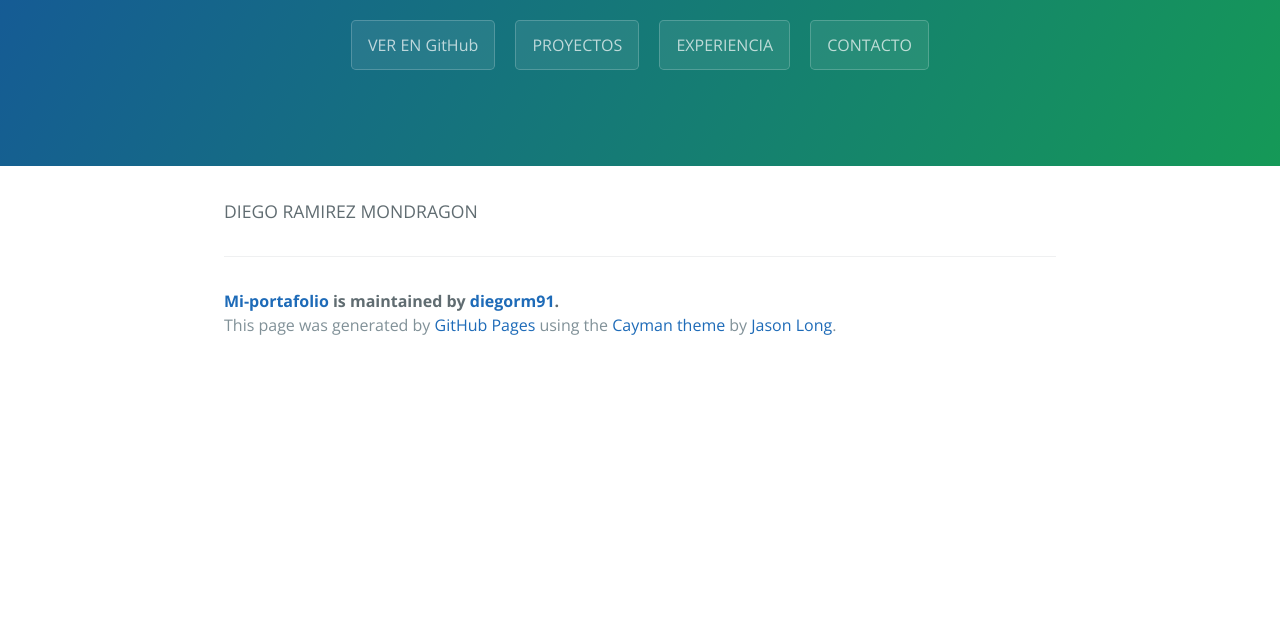
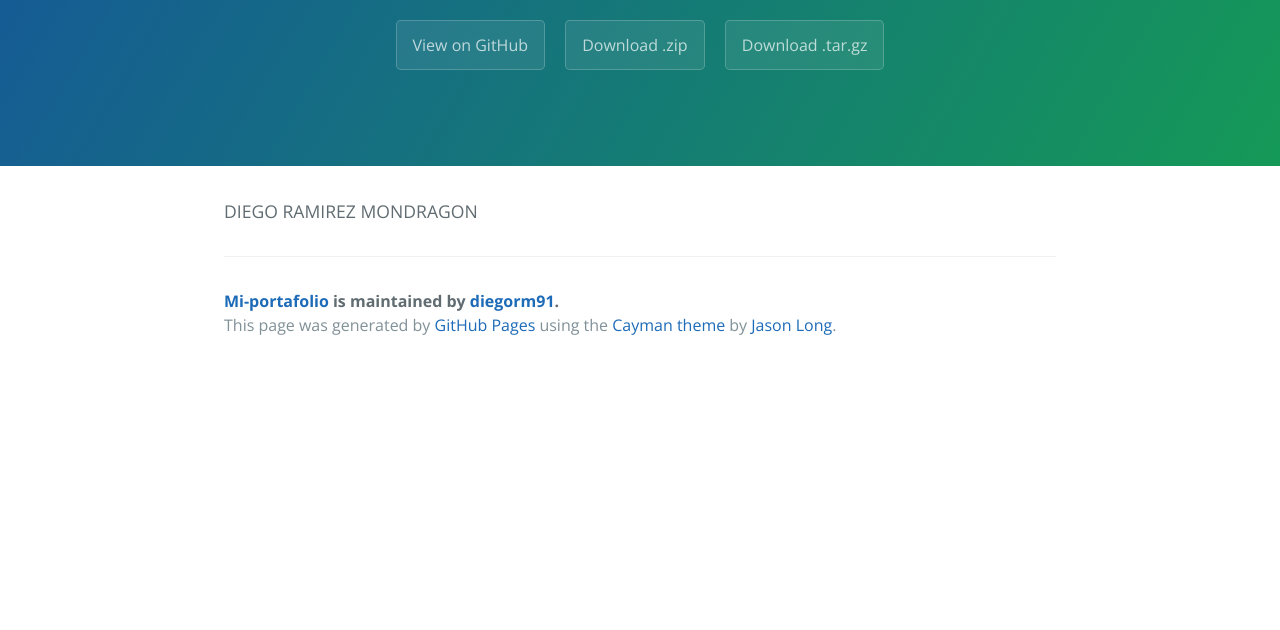
Before and after one commit to diegorm91/MI-PORTAFOLIO, a plain HTML site: page index.html in a window 1280 px wide. Shown: the part 170-800 px from the top of the page. Drawn offline with nearby package versions, Linux system fonts and the light colour scheme.

```diff
--- a/index.html
+++ b/index.html
@@ -13,10 +13,9 @@
     <section class="page-header">
       <h1 class="project-name">Mi-portafolio</h1>
       <h2 class="project-tagline"></h2>
-      <a href="https://github.com/diegorm91/MI-PORTAFOLIO" class="btn">VER EN GitHub</a>
-      <a href="https://github.com/diegorm91/MI-PORTAFOLIO/zipball/master" class="btn">PROYECTOS</a>
-      <a href="https://github.com/diegorm91/MI-PORTAFOLIO/tarball/master" class="btn">EXPERIENCIA</a>
-      <a href="https://github.com/diegorm91/MI-PORTAFOLIO/tarball/master" class="btn">CONTACTO</a>
+      <a href="https://github.com/diegorm91/MI-PORTAFOLIO" class="btn">View on GitHub</a>
+      <a href="https://github.com/diegorm91/MI-PORTAFOLIO/zipball/master" class="btn">Download .zip</a>
+      <a href="https://github.com/diegorm91/MI-PORTAFOLIO/tarball/master" class="btn">Download .tar.gz</a>
     </section>
 
     <section class="main-content">
```
